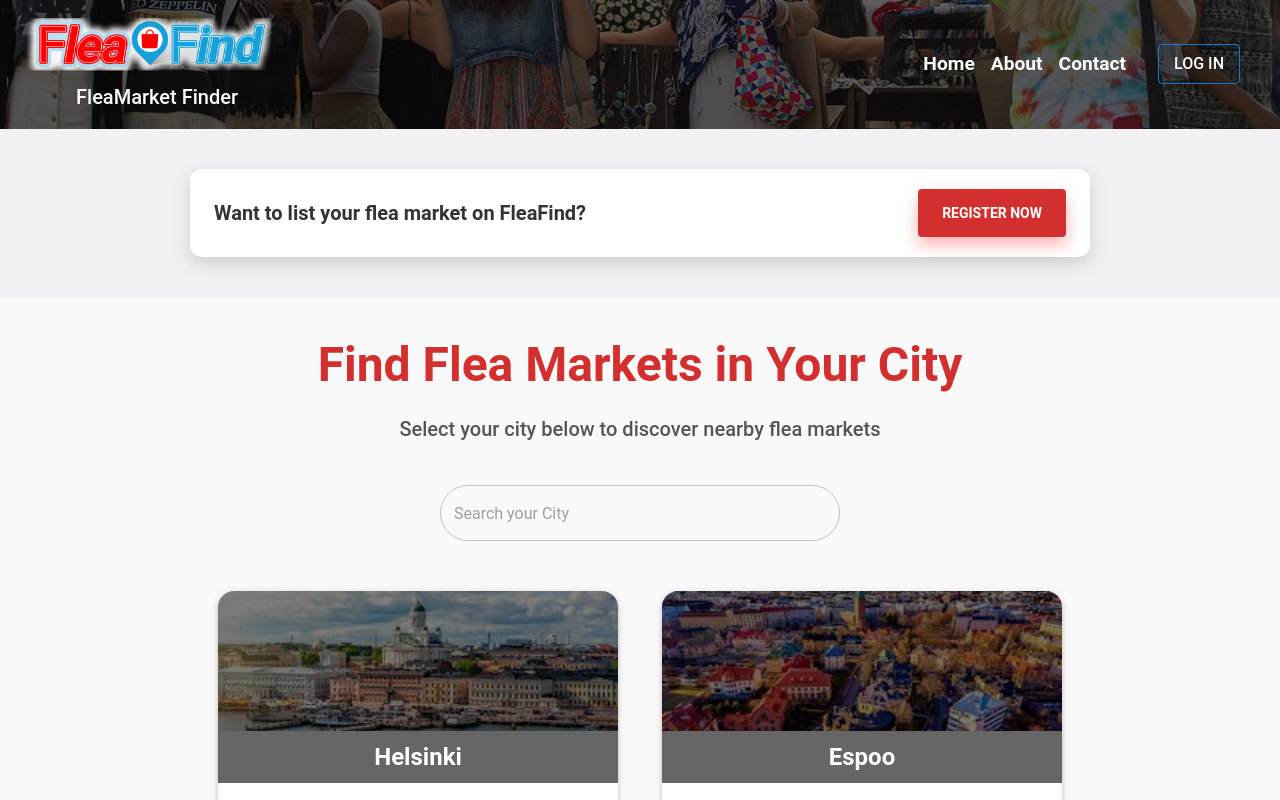
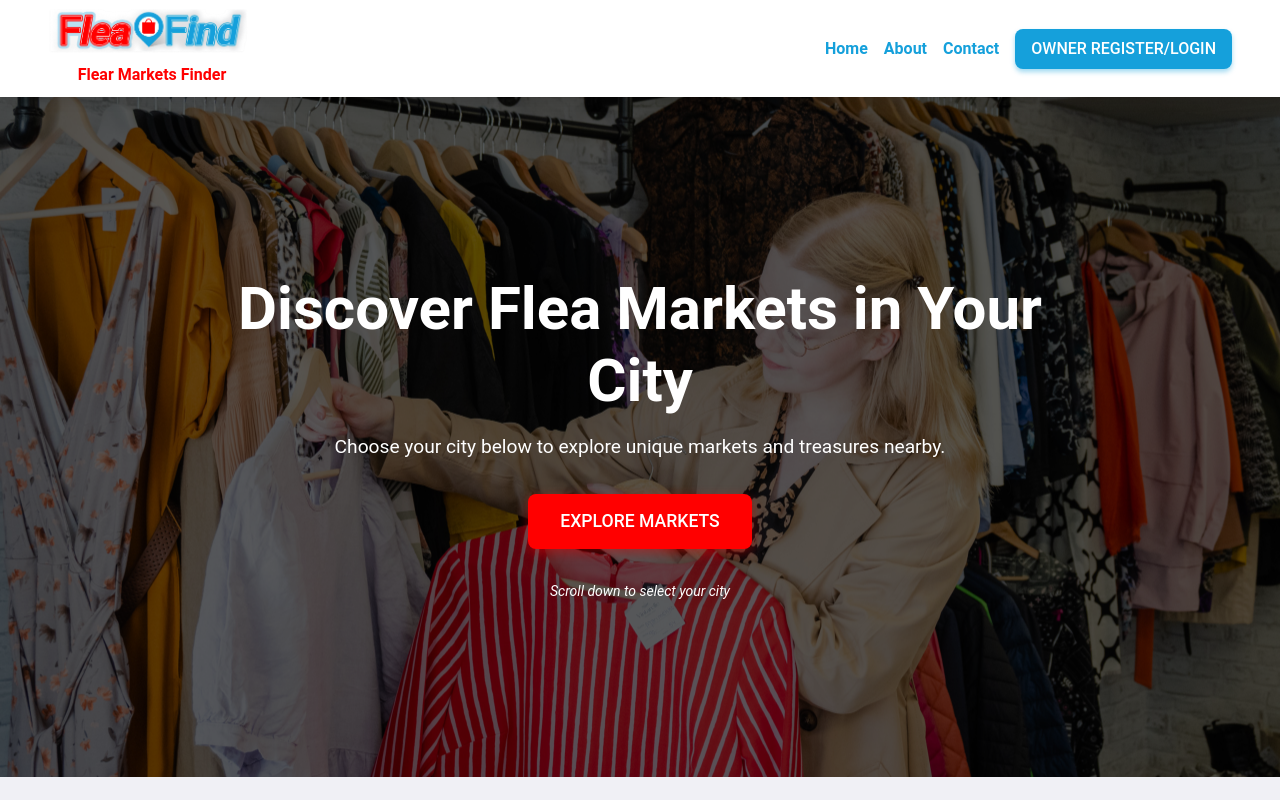
Before and after one commit to ahmadniaz/fleafinds-frontend, a React (Create React App) app: page / in a window 1280 px wide. Shown: the top 800 px of the page. Built offline with nearby package versions, Linux system fonts and the light colour scheme; the HTML template or start-up script is replaced by a standard one.

Commit message:
made some changes to the homepage design

```diff
--- a/src/layout/components/header/components/homeNav/homePageNav.js
+++ b/src/layout/components/header/components/homeNav/homePageNav.js
@@ -1,121 +1,94 @@
 import React from "react";
-import { Container, Box, Grid2, Typography, Button } from "@mui/material";
-import { Link } from "react-router-dom"; // Import Link from react-router-dom
+import {
+  AppBar,
+  Toolbar,
+  Box,
+  Typography,
+  Button,
+  Container,
+} from "@mui/material";
+import { Link } from "react-router-dom";
 import Logo from "../../../../../assets/images/logo.png";
-import bgFleaMarket from "../../../../../assets/images/fleaMarketbg.jpg";
 
 const HomeNavbar = () => {
   return (
-    <Container
-      maxWidth={false}
+    <AppBar
+      position="sticky"
       sx={{
-        flexGrow: 1,
-        backgroundImage: `url(${bgFleaMarket})`,
-        backgroundSize: "cover",
-        backgroundPosition: "center",
-        position: "relative",
-        padding: 2,
-        "::before": {
-          content: '""',
-          position: "absolute",
-          top: 0,
-          left: 0,
-          width: "100%",
-          height: "100%",
-          backgroundColor: "rgba(0, 0, 0, 0.6)", // Dark overlay with opacity
-          zIndex: 1,
-        },
+        backgroundColor: "#ffffff",
+        boxShadow: "0 4px 12px rgba(0, 0, 0, 0.1)",
       }}
     >
-      <Grid2
-        container
-        alignItems="center"
-        justifyContent="space-between"
-        sx={{ position: "relative", zIndex: 2, height: "auto" }}
+      <Container maxWidth="xl">
+        <Toolbar
+          sx={{ display: "flex", justifyContent: "space-between", paddingY: 1 }}
         >
-        {/* Logo */}
-        <Link to={"/"} style={{ textDecoration: "none" }}>
-          <Box alignItems="center">
-            <img
-              src={Logo}
-              alt="Logo"
-              style={{ width: "250px", height: "auto" }}
-            />
+          {/* Logo Section */}
+          <Link
+            to="/"
+            style={{
+              // display: "flex",
+              // alignItems: "center",
+              textDecoration: "none",
+            }}
+          >
+            <img src={Logo} alt="Logo" style={{ width: "200px" }} />
             <Typography
-              variant="h6"
-              sx={{ color: "white", ml: 2, textAlign: "center" }}
+              variant="subtitle1"
+              sx={{
+                ml: 1,
+                color: "#ff0000",
+                fontWeight: "bold",
+                textAlign: "center",
+              }}
             >
-              FleaMarket Finder
+              Flear Markets Finder
             </Typography>
-          </Box>
           </Link>
 
           {/* Navigation Links */}
           <Box display="flex" alignItems="center">
+            {["Home", "About", "Contact"].map((text) => (
               <Link
-            to="/"
+                key={text}
+                to={`/${text.toLowerCase()}`}
                 style={{
-              color: "white",
+                  color: "#15a0db",
                   marginRight: "16px",
                   textDecoration: "none",
-              fontSize: "1.2rem",
-              fontWeight: "bold",
+                  fontSize: "1rem",
+                  fontWeight: 600,
                 }}
-            onMouseEnter={(e) => (e.target.style.color = "#1976d2")}
-            onMouseLeave={(e) => (e.target.style.color = "white")}
+                onMouseEnter={(e) => (e.target.style.color = "#ff0000")}
+                onMouseLeave={(e) => (e.target.style.color = "#15a0db")}
               >
-            Home
+                {text}
               </Link>
-          <Link
-            to="/about"
-            style={{
-              color: "white",
-              marginRight: "16px",
-              textDecoration: "none",
-              fontSize: "1.2rem",
-              fontWeight: "bold",
-            }}
-            onMouseEnter={(e) => (e.target.style.color = "#1976d2")}
-            onMouseLeave={(e) => (e.target.style.color = "white")}
-          >
-            About
-          </Link>
-          <Link
-            to="/contact"
-            style={{
-              color: "white",
-              marginRight: "16px",
-              fontSize: "1.2rem",
-              textDecoration: "none",
-              fontWeight: "bold",
-            }}
-            onMouseEnter={(e) => (e.target.style.color = "#1976d2")}
-            onMouseLeave={(e) => (e.target.style.color = "white")}
-          >
-            Contact
-          </Link>
+            ))}
 
-          {/* Log In and Sign Up Buttons */}
+            {/* Log In Button */}
             <Link to="/auth" style={{ textDecoration: "none" }}>
               <Button
-              variant="outlined"
+                variant="contained"
                 sx={{
-                borderColor: "#1976d2",
-                color: "white",
+                  backgroundColor: "#15a0db",
+                  color: "#fff",
                   fontSize: "1rem",
-                mx: 2,
+                  borderRadius: 2,
+                  boxShadow: "0 3px 5px rgba(21, 160, 219, 0.4)",
                   "&:hover": {
-                  borderColor: "#1976d2",
-                  backgroundColor: "#1976d2",
+                    backgroundColor: "#ff0000",
+                    boxShadow: "0 4px 8px rgba(255, 0, 0, 0.4)",
                   },
                 }}
               >
-              Log In
+                Owner Register/Login
               </Button>
             </Link>
           </Box>
-      </Grid2>
+        </Toolbar>
       </Container>
+    </AppBar>
   );
 };
 
--- a/src/pages/home/components/citiesList/citiesList.js
+++ b/src/pages/home/components/citiesList/citiesList.js
@@ -6,7 +6,7 @@ import Turku from "../../../../assets/images/turku.jpeg";
 import Helsinki from "../../../../assets/images/helsinki.jpeg";
 import Vaasa from "../../../../assets/images/vaasa.jpeg";
 
-const CitiesList = () => {
+const CitiesList = ({ citiesRef }) => {
   const [citySearch, setCitySearch] = useState("");
   const cityInfo = [
     {
@@ -65,46 +65,32 @@ const CitiesList = () => {
     setCitySearch(event.target.value);
   };
 
-  // Filtered list based on search query
   const filteredCities = cityInfo.filter((city) =>
     city.name.toLowerCase().includes(citySearch.toLowerCase())
   );
 
   return (
     <Box
-      id="city-list"
+      ref={citiesRef}
+      id="cities-section"
       sx={{
-        width: "100%",
-        padding: "40px 0",
+        padding: "60px 0",
         backgroundColor: "#f9f9f9",
         textAlign: "center",
       }}
     >
-      <Typography
-        variant="h3"
-        fontWeight="bold"
-        color="#d32f2f"
-        sx={{ marginBottom: "20px" }}
-      >
+      <Typography variant="h3" fontWeight="bold" color="#d32f2f" sx={{ mb: 3 }}>
         Find Flea Markets in Your City
       </Typography>
-      <Typography variant="h6" sx={{ marginBottom: "40px", color: "#555" }}>
+      <Typography variant="h6" color="textSecondary" sx={{ mb: 4 }}>
         Select your city below to discover nearby flea markets
       </Typography>
 
-      {/* Search Bar */}
-      <Box sx={{ marginBottom: "40px" }}>
+      <Box sx={{ mb: 5 }}>
         <SearchBar handleSearch={handleSearch} citySearch={citySearch} />
       </Box>
 
-      {/* City Cards */}
-      <Grid2
-        container
-        spacing={3}
-        sx={{
-          justifyContent: "center",
-        }}
-      >
+      <Grid2 container spacing={4} justifyContent="center">
         {filteredCities.length > 0 ? (
           filteredCities.map((city, index) => (
             <Grid2 item xs={12} sm={6} md={4} key={index}>
--- a/src/pages/home/components/citiesList/components/citySearch.js
+++ b/src/pages/home/components/citiesList/components/citySearch.js
@@ -4,13 +4,15 @@ import { TextField, Box } from "@mui/material";
 const SearchBar = ({ handleSearch, citySearch }) => {
   return (
     <Box
-      mt={3}
       sx={{
         display: "flex",
         alignItems: "center",
         width: "100%",
-        maxWidth: "400px", // Adjust width as per your design
-        margin: "24px auto",
+        maxWidth: "400px",
+        margin: "0 auto",
+        boxShadow: "0 4px 8px rgba(0, 0, 0, 0.1)",
+        borderRadius: "50px",
+        overflow: "hidden",
       }}
     >
       <TextField
@@ -21,8 +23,9 @@ const SearchBar = ({ handleSearch, citySearch }) => {
         onChange={handleSearch}
         sx={{
           "& .MuiOutlinedInput-root": {
-            borderRadius: "50px", // Rounded edges for the input field
-            paddingRight: 0, // Remove padding on the right side
+            borderRadius: "50px",
+            padding: "8px 16px",
+            backgroundColor: "#fff",
           },
         }}
       />
--- /dev/null
+++ b/src/pages/home/components/heroSection/heroSection.js
@@ -0,0 +1,117 @@
+import React, { useState, useEffect } from "react";
+import { Box, Typography, Button, Container } from "@mui/material";
+import { Link } from "react-router-dom";
+import bgFleaMarket from "../../../../assets/images/fleaMarketbg.jpg";
+import heroImage2 from "../../../../assets/images/heroSection2.jpg";
+import heroImage3 from "../../../../assets/images/heroSection3.jpg";
+
+const images = [bgFleaMarket, heroImage2, heroImage3];
+
+const HeroSection = ({ citiesRef }) => {
+  const [currentIndex, setCurrentIndex] = useState(0);
+
+  // Auto-transition effect
+  useEffect(() => {
+    const interval = setInterval(() => {
+      setCurrentIndex((prevIndex) => (prevIndex + 1) % images.length);
+    }, 4000); // Change image every 3 seconds
+    return () => clearInterval(interval); // Clear interval on unmount
+  }, []);
+
+  const scrollToCities = () => {
+    citiesRef.current.scrollIntoView({ behavior: "smooth" });
+  };
+
+  return (
+    <Box
+      sx={{
+        position: "relative",
+        height: "85vh",
+        color: "#fff",
+        overflow: "hidden",
+        display: "flex",
+        alignItems: "center",
+        justifyContent: "center",
+      }}
+    >
+      {/* Background Image Carousel */}
+      {images.map((image, index) => (
+        <Box
+          key={index}
+          sx={{
+            backgroundImage: `url(${image})`,
+            backgroundSize: "cover",
+            backgroundPosition: "center",
+            position: index === currentIndex ? "absolute" : "absolute",
+            top: 0,
+            left: 0,
+            width: "100%",
+            height: "100%",
+            opacity: index === currentIndex ? 1 : 0,
+            transition: "opacity 1s ease-in-out",
+            zIndex: 0,
+            "::before": {
+              content: '""',
+              position: "absolute",
+              top: 0,
+              left: 0,
+              width: "100%",
+              height: "100%",
+              backgroundColor: "rgba(0, 0, 0, 0.6)", // Dark overlay
+              zIndex: 1,
+            },
+          }}
+        />
+      ))}
+
+      {/* Overlay Content */}
+      <Container
+        maxWidth="md"
+        sx={{
+          position: "relative",
+          zIndex: 2,
+          textAlign: "center",
+        }}
+      >
+        <Typography variant="h2" sx={{ fontWeight: 700 }}>
+          Discover Flea Markets in Your City
+        </Typography>
+        <Typography variant="body1" sx={{ mt: 2, mb: 4, fontSize: "1.2rem" }}>
+          Choose your city below to explore unique markets and treasures nearby.
+        </Typography>
+
+        <Link to="#cities-section" style={{ textDecoration: "none" }}>
+          <Button
+            variant="contained"
+            sx={{
+              backgroundColor: "#ff0000",
+              color: "#fff",
+              paddingX: 4,
+              paddingY: 1.5,
+              fontSize: "1.1rem",
+              borderRadius: 2,
+              boxShadow: "0 4px 12px rgba(255, 0, 0, 0.4)",
+              "&:hover": {
+                backgroundColor: "#15a0db",
+                boxShadow: "0 6px 18px rgba(21, 160, 219, 0.4)",
+              },
+            }}
+            onClick={scrollToCities}
+          >
+            Explore Markets
+          </Button>
+        </Link>
+
+        {/* Scroll indicator */}
+        <Typography
+          variant="body2"
+          sx={{ mt: 4, color: "#fff", fontStyle: "italic" }}
+        >
+          Scroll down to select your city
+        </Typography>
+      </Container>
+    </Box>
+  );
+};
+
+export default HeroSection;
--- a/src/pages/home/components/index.js
+++ b/src/pages/home/components/index.js
@@ -7,4 +7,5 @@ const RegistrationBanner = React.lazy(() =>
 const CircularEconomy = React.lazy(() =>
   import("./circularEconomy/circularEconSection")
 );
-export { CitiesList, RegistrationBanner, CircularEconomy };
+const HeroSection = React.lazy(() => import("./heroSection/heroSection"));
+export { CitiesList, RegistrationBanner, CircularEconomy, HeroSection };
--- a/src/pages/home/home.js
+++ b/src/pages/home/home.js
@@ -1,13 +1,20 @@
-import React from "react";
+import React, { useRef } from "react";
 import Layout from "../../layout/layout";
-import { CitiesList, RegistrationBanner, CircularEconomy } from "./components";
+import {
+  CitiesList,
+  RegistrationBanner,
+  CircularEconomy,
+  HeroSection,
+} from "./components";
 
 const Home = () => {
+  const citiesRef = useRef(null);
   return (
     <div>
       <Layout />
+      <HeroSection citiesRef={citiesRef} />
       <RegistrationBanner />
-      <CitiesList />
+      <CitiesList citiesRef={citiesRef} />
       <CircularEconomy />
     </div>
   );
```
Also changed, not shown: src/assets/images/heroSection2.jpg (added), src/assets/images/heroSection3.jpg (added). Lines whose indentation alone changed are shown as unchanged.
